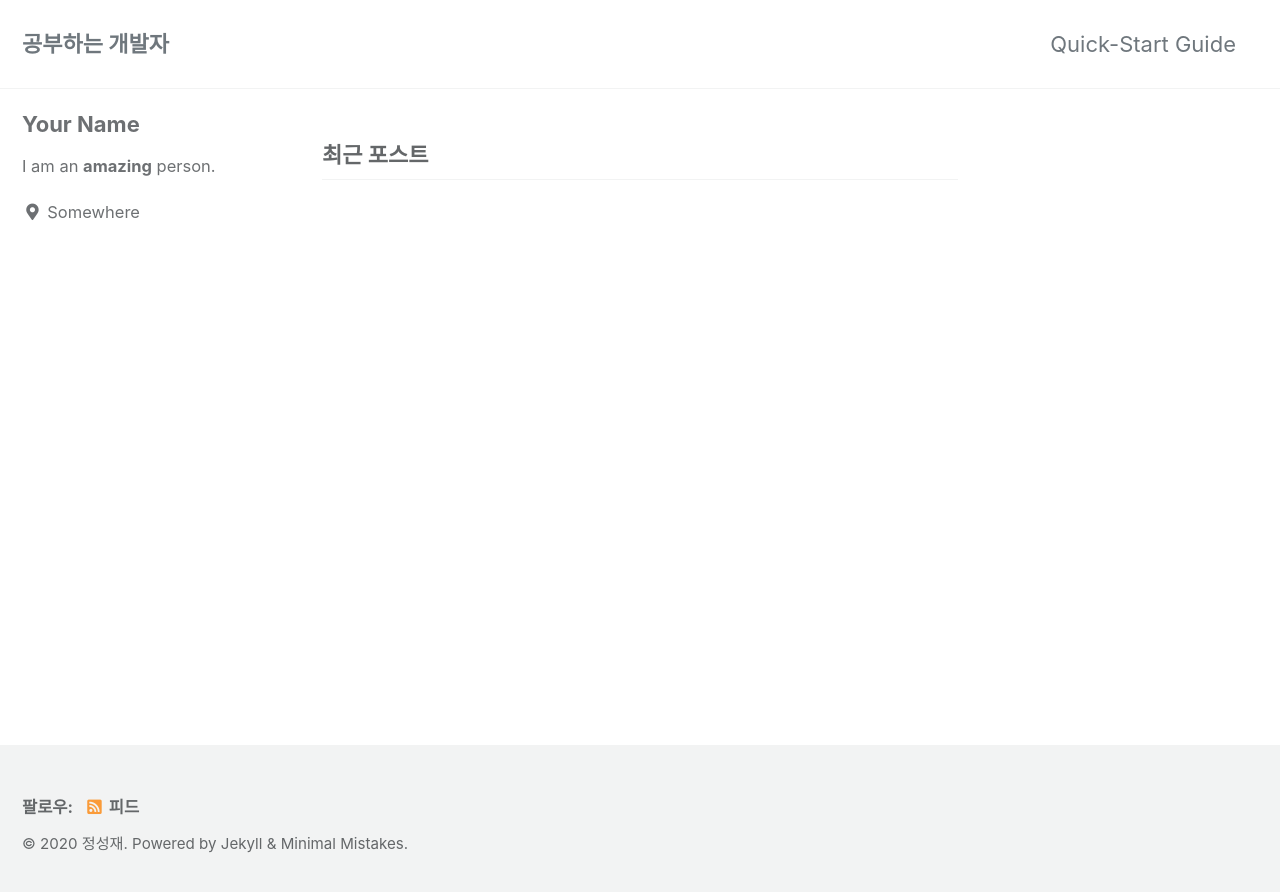
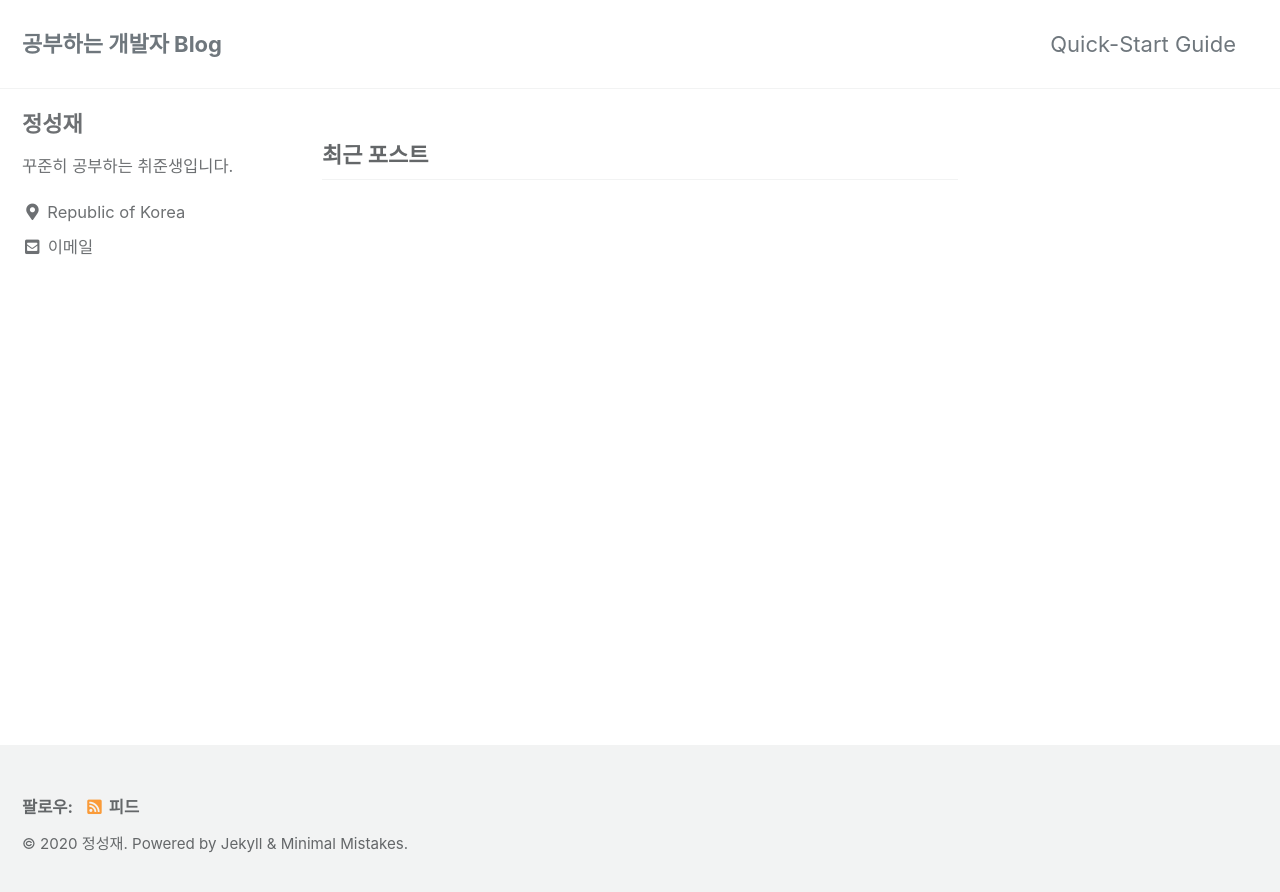
Before and after one commit to SungjaeGH/SungjaeGH.github.io, a Jekyll site: the page built from index.html, in a window 1280 px wide. Shown: the top 892 px of the page. Built offline with Jekyll 4.4.1, drawn with Linux system fonts in a browser that asks for light colours; cached includes are drawn as plain includes; the list of posts is cut into pages by our own code.

Commit message:
Update _config.yml

```diff
--- a/_config.yml
+++ b/_config.yml
@@ -21,12 +21,12 @@ title_separator          : "-"
 subtitle                 : # site tagline that appears below site title in masthead
 name                     : "정성재"
 description              : "다양한 개발 공부를 하는 블로그"
-url                      : # the base hostname & protocol for your site e.g. "https://mmistakes.github.io"
+url                      : "https://SungjaeGH.github.io" # the base hostname & protocol for your site e.g. "https://mmistakes.github.io"
 baseurl                  : # the subpath of your site, e.g. "/blog"
 repository               : # GitHub username/repo-name e.g. "mmistakes/minimal-mistakes"
 teaser                   : # path of fallback teaser image, e.g. "/assets/images/500x300.png"
 logo                     : # path of logo image to display in the masthead, e.g. "/assets/images/88x88.png"
-masthead_title           : # overrides the website title displayed in the masthead, use " " for no title
+masthead_title           : "공부하는 개발자 Blog" # overrides the website title displayed in the masthead, use " " for no title
 # breadcrumbs            : false # true, false (default)
 words_per_minute         : 200
 comments:
@@ -93,11 +93,11 @@ analytics:
 
 # Site Author
 author:
-  name             : "Your Name"
+  name             : "정성재"
   avatar           : # path of avatar image, e.g. "/assets/images/bio-photo.jpg"
-  bio              : "I am an **amazing** person."
-  location         : "Somewhere"
-  email            :
+  bio              : "꾸준히 공부하는 취준생입니다."
+  location         : "Republic of Korea"
+  email            : "dtc1674@naver.com"
   links:
     - label: "Email"
       icon: "fas fa-fw fa-envelope-square"
```
